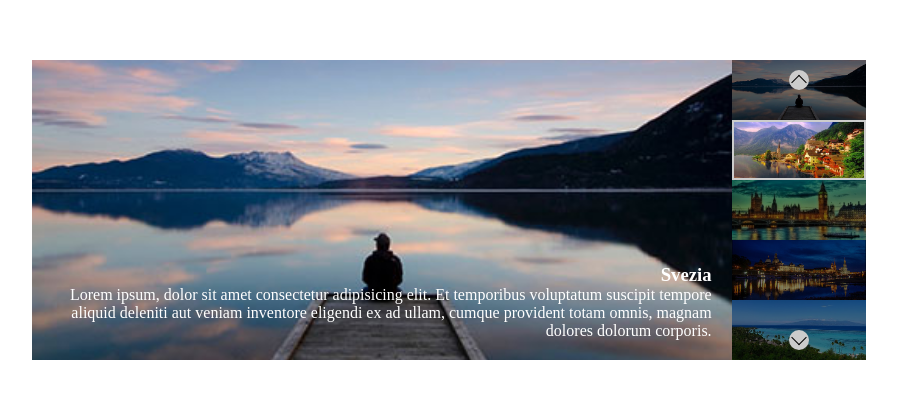
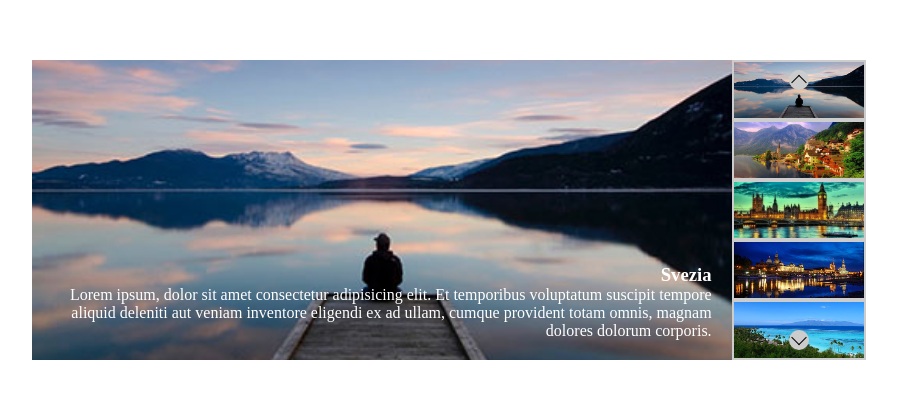
Before and after one commit to leonardopellegrini-github/vue-slider, a plain HTML site: page index.html in a window 1280 px wide. Shown: the part 190-588 px from the top of the page, without its empty margins (191-1088 px from the left). Drawn offline with nearby package versions, Linux system fonts and the light colour scheme.

Commit message:
inserimento dei thums dinamici

```diff
--- a/index.html
+++ b/index.html
@@ -29,10 +29,14 @@
                 <div class="thumbs">
                     <div @click="avanti()" class="prev"></div>
                     <div @click="indietro()" class="next"></div>
-                    <div class="thumb" >
-                        <img src="img/01.jpg" alt="Svezia"/>
+
+                    <div @click="cambiaImmagine(questo)" class="thumb" v-for="(slide, counterPhoto) in slides"  :class=" 'active' " >
+
+                        <img :src="slides[counterPhoto].image" alt="slides[counterPhoto].title"/>
+
                     </div>
-                    <div class="thumb active">
+                    <!--
+                    <div @click="attiva()" class="thumb active">
                         <img src="img/02.jpg" alt="Svizzera" />
                     </div>
                     <div class="thumb">
@@ -44,6 +48,7 @@
                     <div class="thumb">
                         <img src="img/05.jpg" alt="Paradise" />
                     </div>
+                    -->
                 </div>
 
             </div>
--- a/js/script.js
+++ b/js/script.js
@@ -33,7 +33,6 @@ const app = new Vue({
         }
         ],
         counterPhoto: 0,
-        activeMenu: false
       },
 
     methods:{
@@ -49,6 +48,10 @@ const app = new Vue({
                 this.counterPhoto = this.slides.length - 1;
             }
 
+        },
+
+        cambiaImmagine(questo){
+            questo = this.counterPhoto;
         }
 
     }
```
